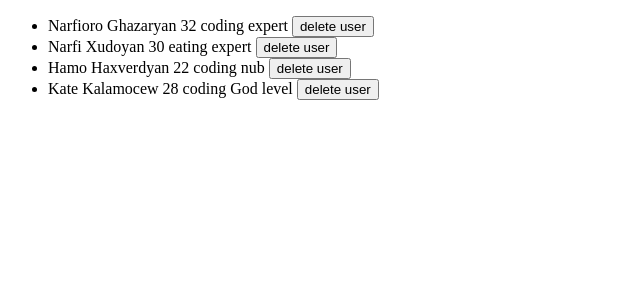
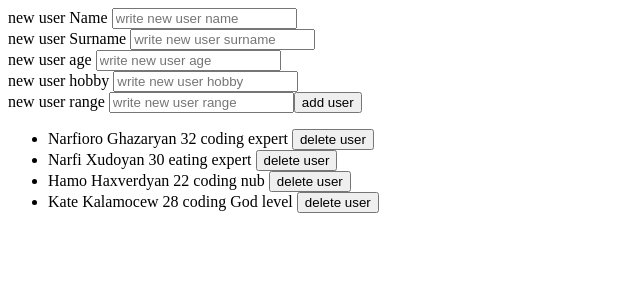
Before and after one commit to NarekGhazaryanjs/todo-with-hooks, a React (Create React App) app in the folder todo-hooks/: page / in a window 1280 px wide. Shown: the top 300 px of the page, without its empty margins (0-640 px from the left). Built offline with nearby package versions, Linux system fonts and the light colour scheme.

Commit message:
adding new users to project logic

```diff
--- a/todo-hooks/src/App.js
+++ b/todo-hooks/src/App.js
@@ -1,8 +1,10 @@
-import { useState } from "react"
+import { useRef, useState } from "react"
 import Button from "./Components/Button/Button"
+import Input from "./Components/Input/Input"
 import List from "./Components/List/List"
 import Listitem from "./Components/Listitem/Listitem"
 import Text from "./Components/Text/Text"
+import Card from "./ui/Card/Card"
 import Wrapper from "./ui/Wrapper/Wrapper"
 
 const App = () => {
@@ -41,13 +43,68 @@ const App = () => {
     },
   ])
 
+  const newUserName = useRef('');
+  const newUserSurname = useRef('');
+  const newUserAge = useRef('');
+  const newUserHobby = useRef('');
+  const newUserRange = useRef('');
+  const [nextUserId,setNextUserId] = useState(5);
+
+
   const deleteUser = (id) => {
      const newUserList = userList.filter(user => user.id !== id);
      setUserList(newUserList)
   }
 
+  const checkAge = (item) => {
+    return Number(item.current.value) >= 18 && Number(item.current.value) <70
+  }
+
+  const checkInputsValue = (inputsArray) => {
+   const realInputs = inputsArray.filter(el => el.current.value.length >= 2 && el.current.value.length <=10)
+   return realInputs.length === 4
+  }
+
+  const addUser = () => {
+    if(checkInputsValue([newUserName,newUserName,newUserHobby,newUserAge])
+      && checkAge(newUserAge)) {
+      const newUser = {
+      name: newUserName.current.value,
+      surname: newUserSurname.current.value,
+      age: newUserAge.current.value,
+      hobby: newUserHobby.current.value,
+      range: newUserRange.current.value,
+      id: nextUserId
+    }
+      setUserList(userList.concat(newUser));
+      setNextUserId(nextUserId + 1)
+    }
+     return
+  }
+
   return (
     <Wrapper>
+      <Card>
+        <Text> new user Name </Text>
+        <Input propsRef={newUserName}  placeholder='write new user name' type='text'/>
+      </Card>
+      <Card>
+        <Text> new user Surname </Text>
+        <Input propsRef={newUserName}  placeholder='write new user surname' type='text'/>
+      </Card>
+      <Card>
+        <Text> new user age </Text>
+        <Input propsRef={newUserAge}  placeholder='write new user age' type='number'/>
+      </Card>
+      <Card>
+        <Text> new user hobby </Text>
+        <Input propsRef={newUserRange}  placeholder='write new user hobby' type='text'/>
+      </Card>
+      <Card>
+        <Text> new user range </Text>
+        <Input propsRef={newUserHobby}  placeholder='write new user range' type='text'/>
+        <Button onClick={addUser}> add user </Button>
+      </Card>
        <List>
         {
           userList.map(user => {
```
